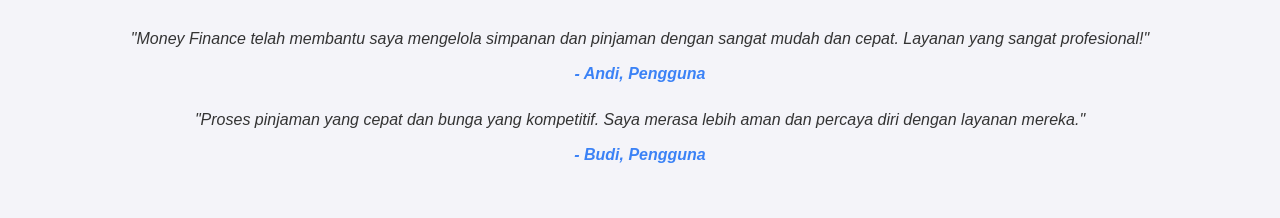
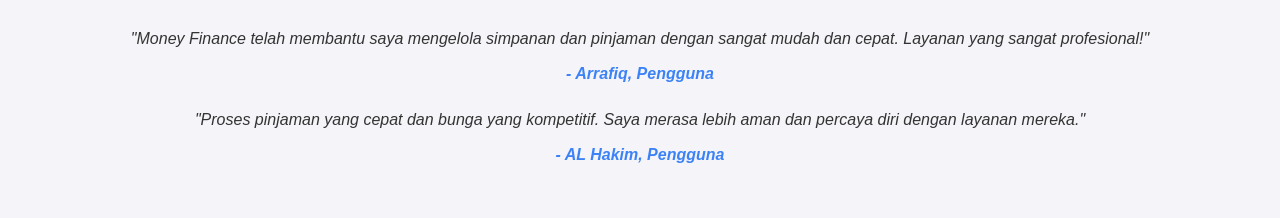
Before and after one commit to Bayyyy17/MoneyFinance, a plain HTML site: page index.html in a window 1280 px wide. Shown: the part 1684-1902 px from the top of the page. Drawn offline with Linux system fonts and the light colour scheme.

Commit message:
Update index.html

```diff
--- a/index.html
+++ b/index.html
@@ -78,11 +78,11 @@
         <h2>Apa Kata Pengguna?</h2>
         <div class="testimonial">
           <p>"Money Finance telah membantu saya mengelola simpanan dan pinjaman dengan sangat mudah dan cepat. Layanan yang sangat profesional!"</p>
-          <span>- Andi, Pengguna</span>
+          <span>- Arrafiq, Pengguna</span>
         </div>
         <div class="testimonial">
           <p>"Proses pinjaman yang cepat dan bunga yang kompetitif. Saya merasa lebih aman dan percaya diri dengan layanan mereka."</p>
-          <span>- Budi, Pengguna</span>
+          <span>- AL Hakim, Pengguna</span>
         </div>
       </section>
 
```
